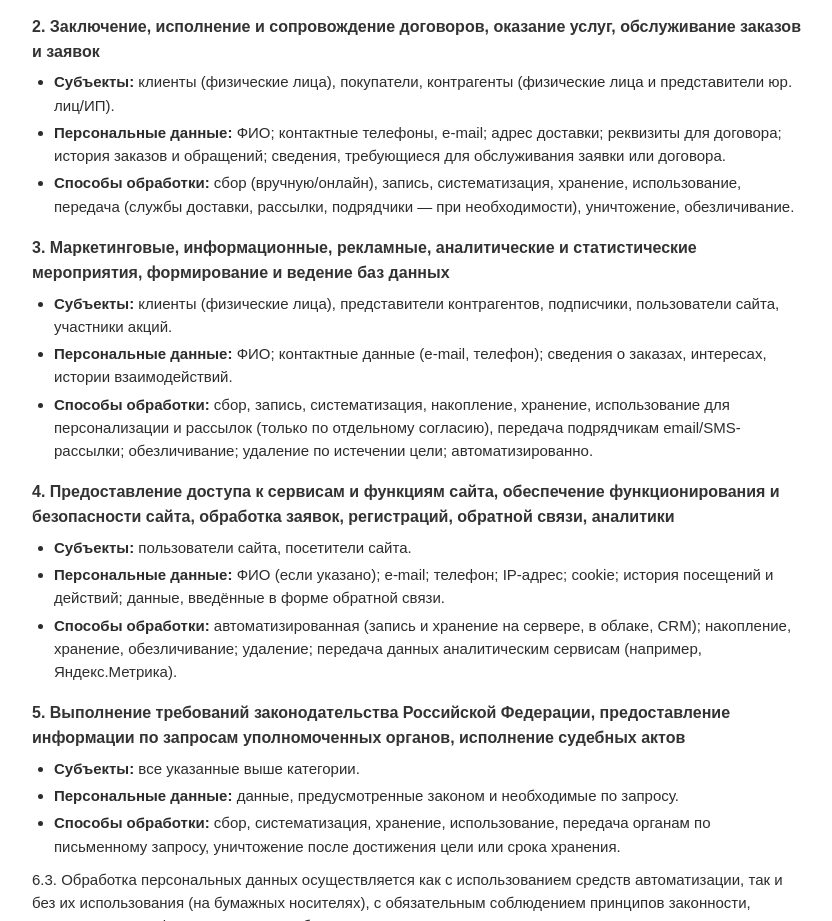
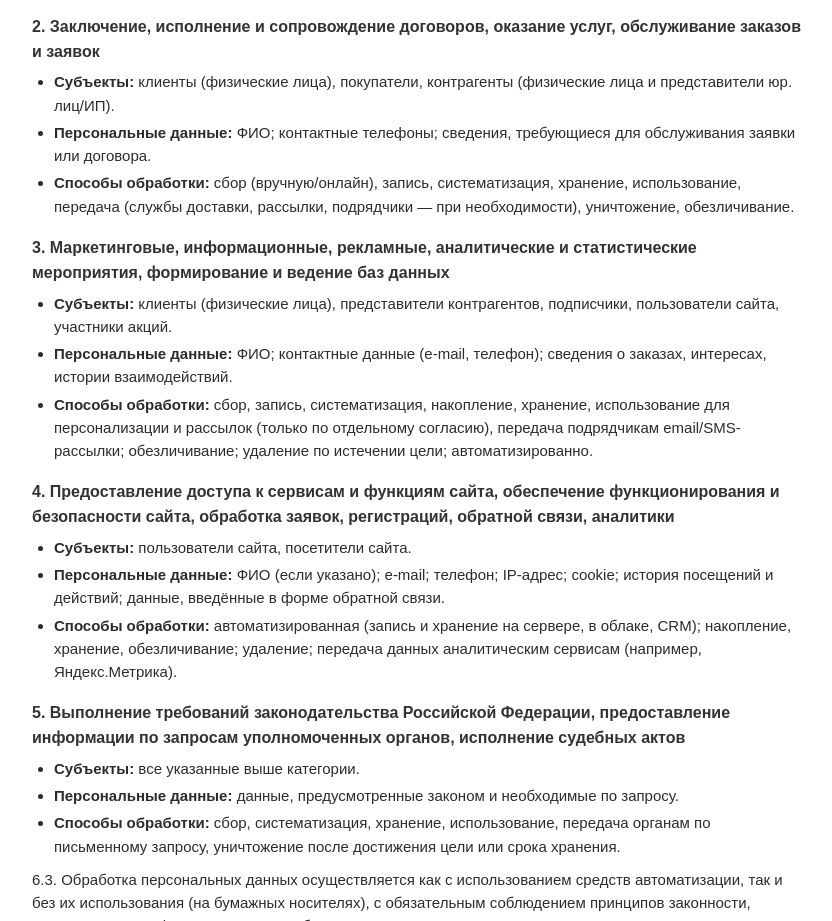
Before and after one commit to rasashaboy-droid/lidgen, a plain HTML site: page policy-data.html in a window 1280 px wide. Shown: the part 2915-3836 px from the top of the page, without its empty margins (222-1054 px from the left). Drawn offline with Linux system fonts and the light colour scheme.

Commit message:
Remove unused personal data fields from category 2

```diff
--- a/policy-data.html
+++ b/policy-data.html
@@ -193,7 +193,7 @@ ul li, ol li { margin-bottom: 4px; }
     <h3>2. Заключение, исполнение и сопровождение договоров, оказание услуг, обслуживание заказов и заявок</h3>
     <ul>
       <li><b>Субъекты:</b> клиенты (физические лица), покупатели, контрагенты (физические лица и представители юр. лиц/ИП).</li>
-      <li><b>Персональные данные:</b> ФИО; контактные телефоны, e-mail; адрес доставки; реквизиты для договора; история заказов и обращений; сведения, требующиеся для обслуживания заявки или договора.</li>
+      <li><b>Персональные данные:</b> ФИО; контактные телефоны; сведения, требующиеся для обслуживания заявки или договора.</li>
       <li><b>Способы обработки:</b> сбор (вручную/онлайн), запись, систематизация, хранение, использование, передача (службы доставки, рассылки, подрядчики — при необходимости), уничтожение, обезличивание.</li>
     </ul>
 
```
